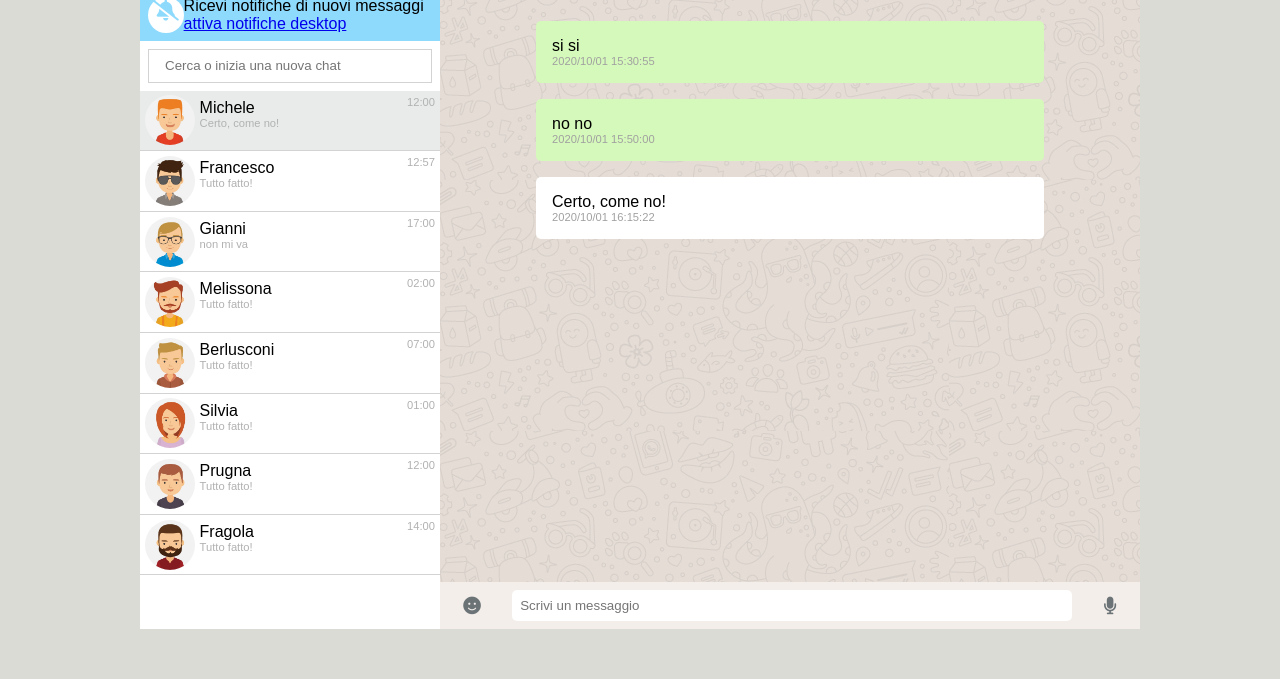
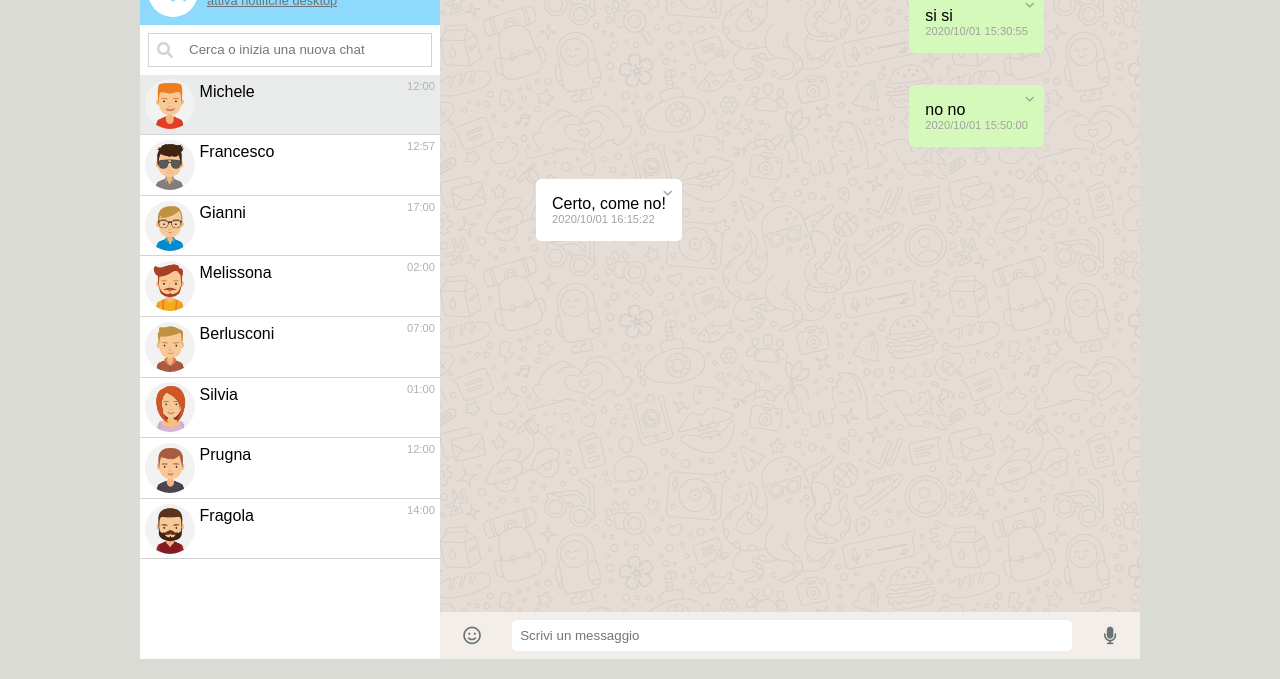
Before and after one commit to mikicola/vue-boolzapp, a plain HTML site: page index.html in a window 1280 px wide. Shown: the part 121-800 px from the top of the page. Drawn offline with nearby package versions, Linux system fonts and the light colour scheme.

Commit message:
cancella messaggio non funziona bene

```diff
--- a/css/style.css
+++ b/css/style.css
@@ -33,7 +33,7 @@ body{
     margin: 0 auto;
     background-color: aquamarine;
     width: 1000px;
-    height: 700px;
+    height: 95%;
 
     position: absolute;
     left: 50%;
@@ -89,18 +89,33 @@ body{
 }
 
 .notice-banner .circle-container{
+    width: 50px;
+    height: 50px;
+    line-height: 50px;
+    text-align: center;
     background-color: white;
     border-radius: 50%;
-    padding: .3rem;
+    /* padding: .3rem; */
 }
 
 .notice-banner .circle-container i{
     color: #8edafc;
     font-size: 1.3rem;
+    vertical-align: middle;
+}
+
+.notice-banner .text{
+    margin: auto;
 }
 
 .notice-banner .text span{
     display: block;
+    font-size: .9em;
+}
+
+.notice-banner .text a{
+    color: #6b7376;
+    font-size: .8em;
 }
 
 .search-bar{
@@ -117,11 +132,20 @@ body{
 
 .search-bar form i{
     color: lightgrey;
+    margin-left: 0.5rem;
+    line-height: 2rem;
+    vertical-align: middle;
 }
 
 .search-bar .fa{
     /* font-family: Arial, Helvetica, sans-serif; */
     color: #8edafc;
+}
+
+.contacts-container{
+    height: 100%;
+    overflow-y: scroll;
+
 }
 
 .contact{
@@ -144,8 +168,8 @@ body{
 .contact .last-message,
 .contact .time,
 .selected-contact .last-access{
+    color: #b1b1b1;
     font-size: .7em;
-    color: #b1b1b1;
 }
 
 .contact .time{
@@ -164,30 +188,50 @@ body{
     height: 100%;
     width: 100%;
     background-image: url("../img/mine.jpg");
+    overflow-y: scroll;
 }
 
 .messages-container .my-message{ /* classe messaggi miei */
     background-color: #d5f9ba;
+    float: right;
 }
 .messages-container .recived-message{ /* classe messaggi ricevuti */
     background-color: #ffffff;
+    float: left;
 }
 
 .messages-container .message{ /* classe comune messaggi  */
     border-radius: 5px;
     padding: 1rem;
     margin: 1rem;
+    clear: both;
+    position: relative;
 }
 
 .messages-container .conversation{
-    padding: 1rem 5rem;
+    padding: 1rem 5rem 2rem 5rem;
 }
 
-.messages-container .conversation .time{
+.messages-container .conversation .time,
+.messages-container .conversation i{
+    color: rgb(161, 161, 161);
     font-size: .7em;
-    color: rgb(161, 161, 161);
 }
 
+.messages-container .conversation i{
+    position: absolute;
+    top: 8px;
+    right: 10px;
+}
+
+.messages-container .conversation .dropdown ul{
+    list-style-type: none;
+    font-size: .9em;
+}
+.messages-container .conversation .dropdown i,
+.messages-container .conversation .dropdown ul li{
+    cursor: pointer;
+}
 
 .messages-container .insert-message{
     /* width: 100%; */
--- a/index.html
+++ b/index.html
@@ -22,8 +22,8 @@
                 <div class="left-side flex-column">
                     <header class="header flex">
                         <div class="user flex">
-                            <img class="img-user" src="img/avatar_io.jpg" alt="avatar">
-                            <span class="user-name">Io, non Sofia</span>
+                            <img class="img-user" :src="'img/avatar' + mainUser.contactImg + '.jpg'" alt="avatar">
+                            <span class="user-name">{{ mainUser.name }}</span>
                         </div>
 
                         <div class="header-icons">
@@ -45,26 +45,23 @@
 
                     <!-- search bar  -->
                     <div class="search-bar">
-                        <form>
-                            <!-- <i class="fa-solid fa-magnifying-glass"></i> -->
-                            <input type="text" @keyup="functionSearchName" v-model="searchName"  placeholder="Cerca o inizia una nuova chat" name="search">
-
-                            <!-- <input type="text" class = "fa" placeholder="&#xF002; Cerca o inizia una nuova chat" name="search">  <-- funziona ma font pazzerello -->
-
+                        <form class="flex">
+                            <i class="fa-solid fa-magnifying-glass"></i>
+                            <input type="text" @keyup="functionSearchName" v-model="searchName"
+                                placeholder="Cerca o inizia una nuova chat" name="search">
                         </form>
 
                     </div>
 
                     <div class="contacts-container flex-column">
 
-                        <div @click="functionActiveChat(i)" v-for="(contact, i) in conversations"
-                        v-if="contact.visible"
+                        <div @click="functionActiveChat(i)" v-for="(contact, i) in conversations" v-if="contact.visible"
                             :class="(i == activeChat) ? 'active' : '' " class="contact flex">
                             <img class="contact-img" :src="'img/avatar' + conversations[i].contactImg + '.jpg'" alt="">
 
                             <div class="info">
                                 <div :class="name">{{ contact.name }}</div>
-                                <div class="last-message">{{ contact.messages[2].message }}</div>
+                                <div class="last-message"> <!--{{ contact.messages[2].message }} --></div>
                             </div>
                             <div class="time">{{ contact.time }}</div>
                         </div>
@@ -97,18 +94,39 @@
                         <div class="conversation">
 
                             <div v-for="message in conversations[activeChat].messages"
-                            :class="(message.sent == true) ? 'my-message' : 'recived-message'"
-                            class="message">{{
-                                message.message }}<div class="time">{{ message.date }}</div>
+                                :class="(message.sent == true) ? 'my-message' : 'recived-message'" class="message">{{
+                                message.message }}
+                                <div class="time">{{ message.date }}</div>
+
+                                <!-- menu cancella  -->
+                                <div class="dropdown"> <!-- TOFIX non è dropdown  -->
+                                    <i @click="menuDeleteVisible(index)" class="fa-solid fa-angle-down"></i>
+                                    <div v-show="visible == conversations[activeChat].messages[index]"
+                                        >
+                                        <ul>
+                                            <li>info</li>
+                                            <li @click="deleteMessage(index)" class="delete">Cancella messaggio</li>
+                                        </ul>
+                                    </div>
+                                </div>
                             </div>
+
+
+
+                            <!-- <i @click="menuVisible(i)" class="fa fa-chevron-down f-right"></i>
+
+                            <div @click="deleteMessage(i)">cancella messaggio</div> -->
+                            <!-- v-show="message.menuDropDown" -->
+                            <!-- v-show da display none  -->
+
 
                         </div>
 
                         <div class="insert-message flex">
-                            <i class="fa-solid fa-face-smile"></i>
+                            <i class="far fa-smile"></i>
 
                             <input type="text" class="textarea" placeholder="Scrivi un messaggio"
-                            v-model="newMessage.message" @keyup.enter="postSentMessage" />
+                                v-model="newMessage.message" @keyup.enter="postSentMessage" />
 
                             <i class="fa-solid fa-microphone"></i>
                         </div>
--- a/js/script.js
+++ b/js/script.js
@@ -10,6 +10,11 @@ var app = new Vue({
         },
 
         activeChat: 0,
+
+        mainUser:{
+            name: 'Michela',
+            contactImg: '_io',
+        },
 
         conversations:[
             {
```
